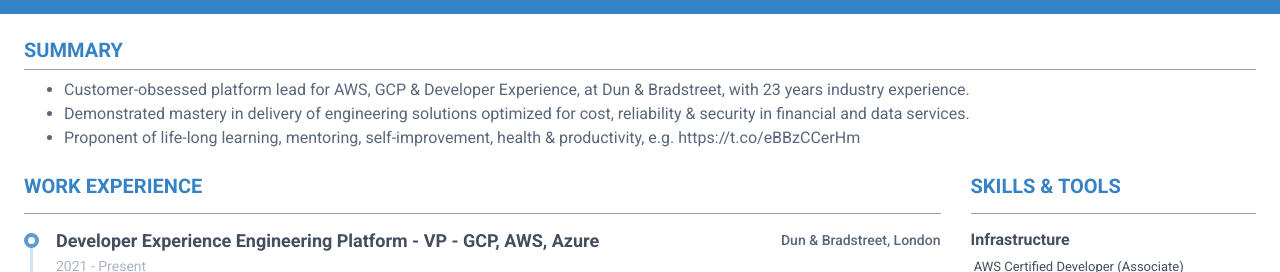
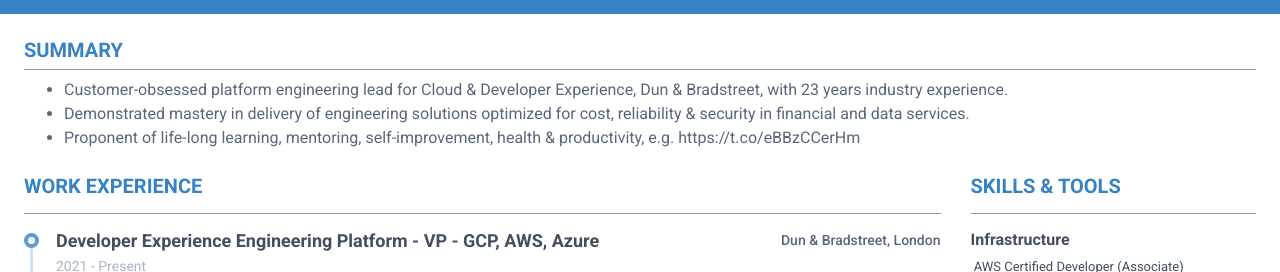
Before and after one commit to Hamy200/resume, a Jekyll site: the page built from index.markdown, in a window 1280 px wide and 900 px high. Shown: the part 161-433 px from the top of the window. Built offline with Jekyll 4.4.1, drawn with Linux system fonts in a browser that asks for light colours; nearby versions of some CDN libraries.

Commit message:
Update data.yml

```diff
--- a/_data/data.yml
+++ b/_data/data.yml
@@ -22,7 +22,7 @@ header:
 #    level: Native
 
 summary: |
-      <ul><li>Customer-obsessed platform lead for AWS, GCP & Developer Experience, at Dun & Bradstreet, with 23 years industry experience. <br></li><li>Demonstrated mastery in delivery of engineering solutions optimized for cost, reliability & security in financial and data services.<br></li><li>Proponent of life-long learning, mentoring, self-improvement, health & productivity, e.g. https://t.co/eBBzCCerHm</li></ul>
+      <ul><li>Customer-obsessed platform engineering lead for Cloud & Developer Experience, Dun & Bradstreet, with 23 years industry experience. <br></li><li>Demonstrated mastery in delivery of engineering solutions optimized for cost, reliability & security in financial and data services.<br></li><li>Proponent of life-long learning, mentoring, self-improvement, health & productivity, e.g. https://t.co/eBBzCCerHm</li></ul>
 
 
 education:
```
